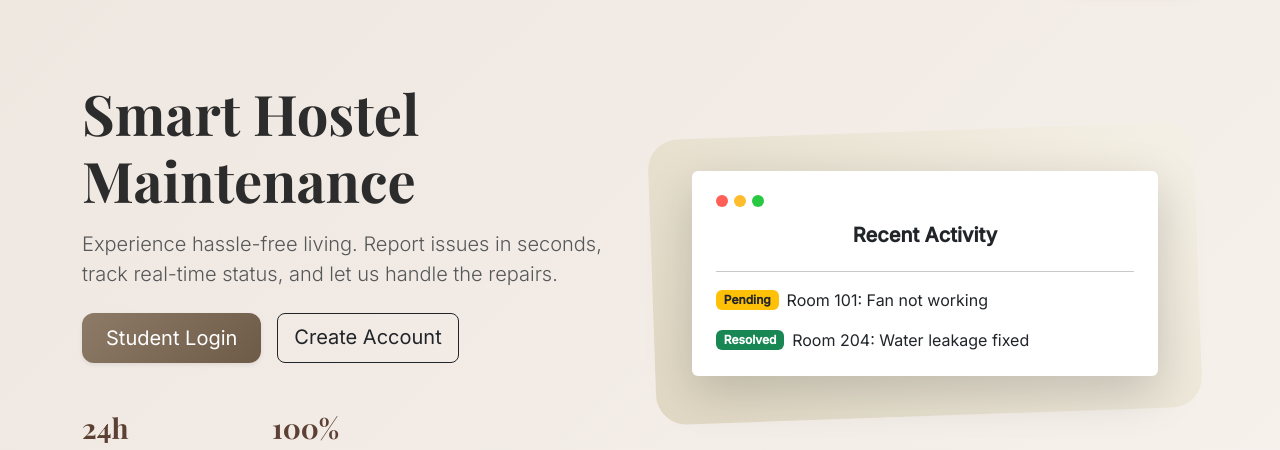
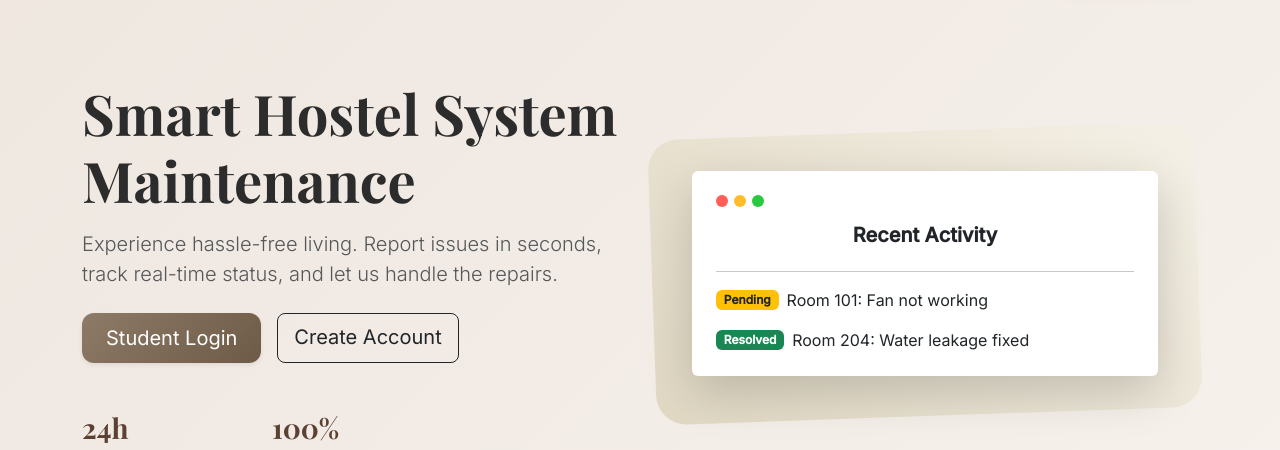
Before and after one commit to mehvishsheikh31/Hostel-Mate, a Django app: page / in a window 1280 px wide. Shown: the part 69-519 px from the top of the page. Run offline with Django 5.2, Linux system fonts and the light colour scheme; some libraries are stand-ins or nearby versions.

Commit message:
improved index page

```diff
--- a/templates/index.html
+++ b/templates/index.html
@@ -4,7 +4,7 @@
 <div class="row align-items-center py-5">
     <div class="col-lg-6">
         <h1 class="display-4 fw-bold mb-3" style="color: #2c2c2c;">
-            Smart Hostel <br>
+            Smart Hostel System <br>
             <span style="color: var(--accent-brown);">Maintenance</span>
         </h1>
         <p class="lead text-muted mb-4">
```
